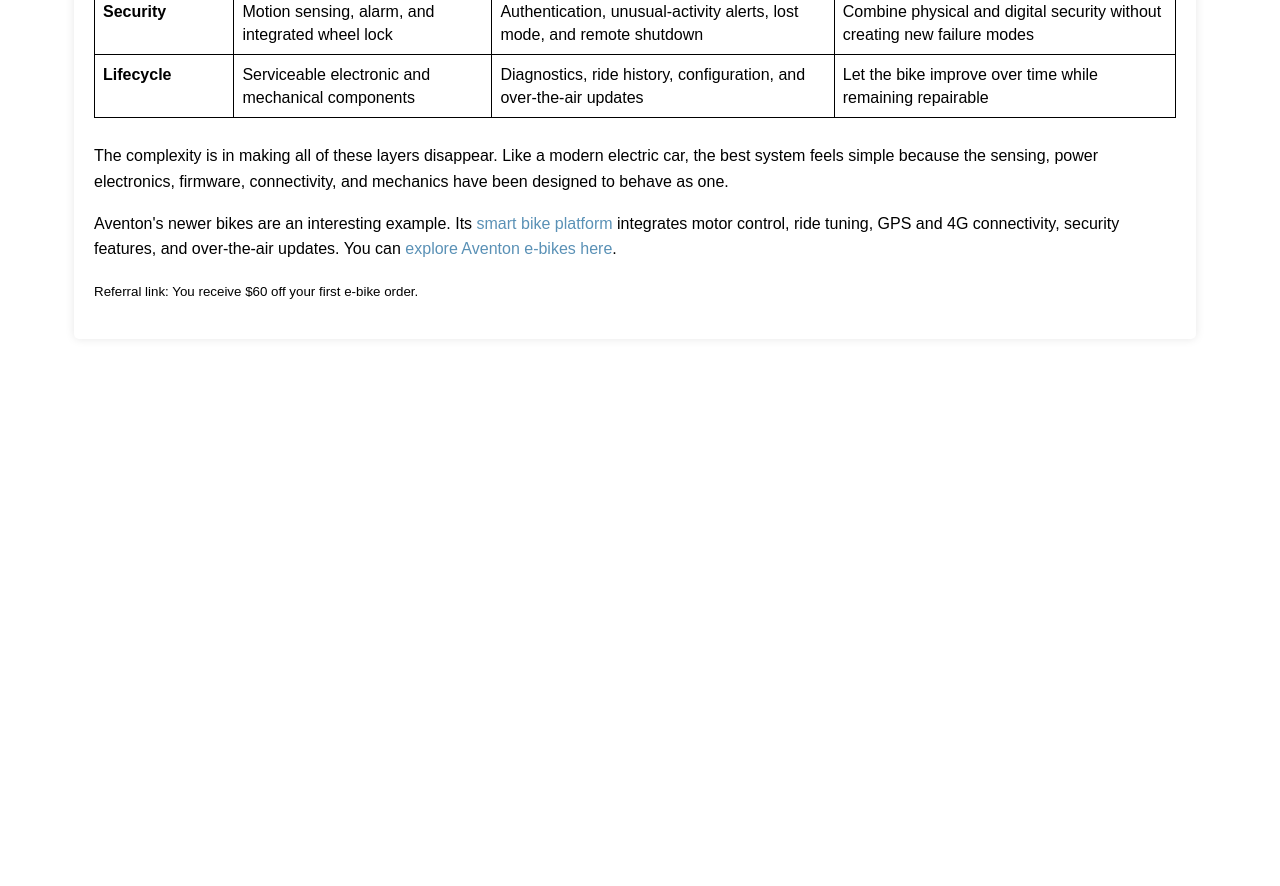
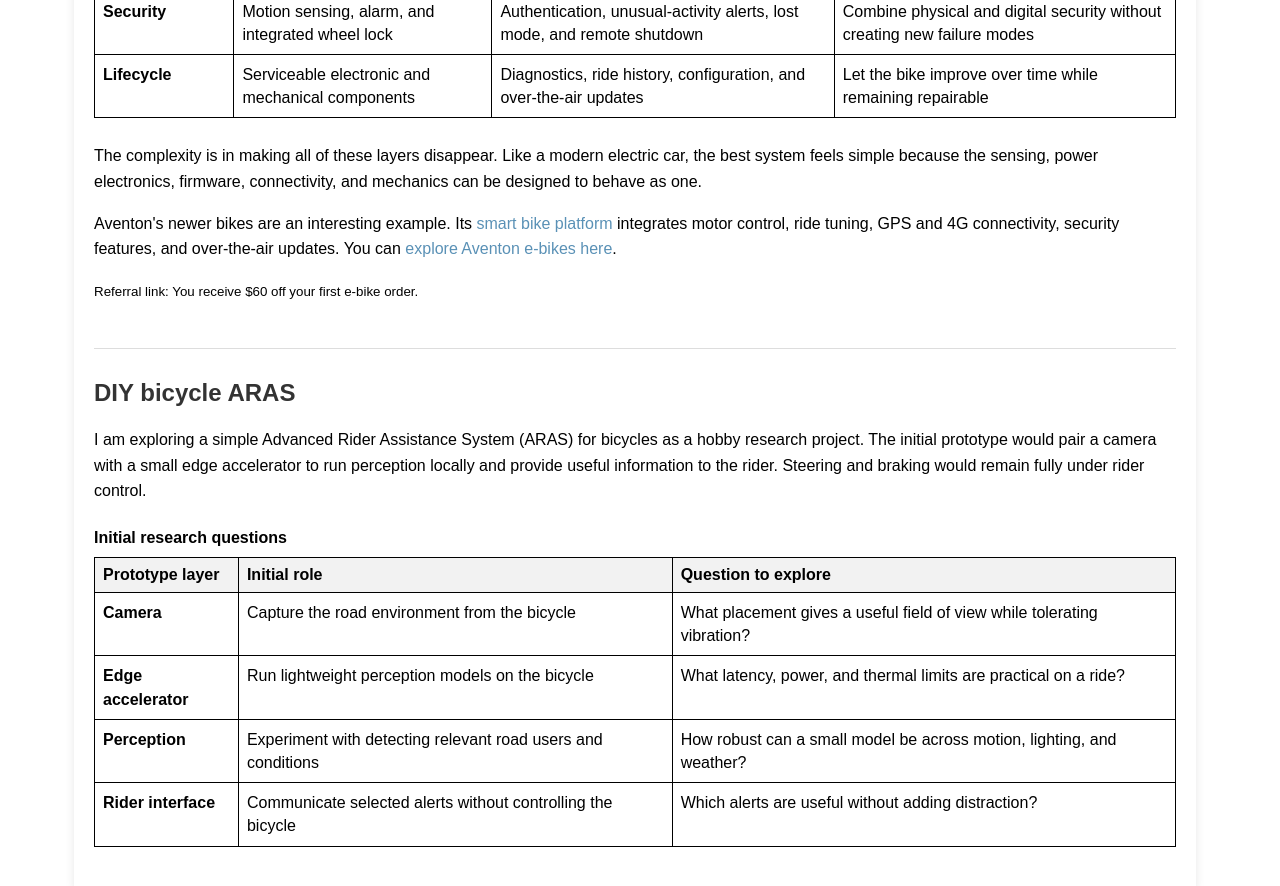
Before and after one commit to bkubwimana/bkubwimana.github.io, a plain HTML site: page others.html in a window 1280 px wide. Shown: the part 570-1456 px from the top of the page. Before the commit the page ends 1009 px from the top, so only its background shows below. Drawn offline with Linux system fonts and the light colour scheme.

Commit message:
Add bicycle ARAS hobby research

```diff
--- a/css/styles.css
+++ b/css/styles.css
@@ -315,6 +315,12 @@ th {
     line-height: 1.45;
 }
 
+.hobby-project {
+    margin-top: 45px;
+    padding-top: 30px;
+    border-top: 1px solid #ddd;
+}
+
 
 .search-inputs {
     margin-bottom: 10px;
--- a/others.html
+++ b/others.html
@@ -37,7 +37,7 @@
     <main>
         <section>
             <article>
-                <h2>Smart bike evolution</h2>
+                <h2>Smart bicycle evolution</h2>
                 <p>
                     A bicycle is already an elegant machine: human power, gears, brakes, and balance working with very
                     little between the rider and the road. A smart e-bike preserves that experience while adding the
@@ -45,7 +45,7 @@
                 </p>
 
                 <table class="smart-bike-table">
-                    <caption>A smart e-bike as a hardware–software co-designed system</caption>
+                    <caption>A conceptual smart e-bike system stack</caption>
                     <thead>
                         <tr>
                             <th>System</th>
@@ -97,7 +97,7 @@
                 <p>
                     The complexity is in making all of these layers disappear. Like a modern electric car, the best
                     system feels simple because the sensing, power electronics, firmware, connectivity, and mechanics
-                    have been designed to behave as one.
+                    can be designed to behave as one.
                 </p>
                 <p>
                     Aventon's newer bikes are an interesting example. Its
@@ -113,6 +113,49 @@
                     </small>
                 </p>
             </article>
+
+            <article class="hobby-project">
+                <h2>DIY bicycle ARAS</h2>
+                <p>
+                    I am exploring a simple Advanced Rider Assistance System (ARAS) for bicycles as a hobby research
+                    project. The initial prototype would pair a camera with a small edge accelerator to run perception
+                    locally and provide useful information to the rider. Steering and braking would remain fully under
+                    rider control.
+                </p>
+
+                <table class="smart-bike-table">
+                    <caption>Initial research questions</caption>
+                    <thead>
+                        <tr>
+                            <th>Prototype layer</th>
+                            <th>Initial role</th>
+                            <th>Question to explore</th>
+                        </tr>
+                    </thead>
+                    <tbody>
+                        <tr>
+                            <td data-label="Prototype layer"><strong>Camera</strong></td>
+                            <td data-label="Initial role">Capture the road environment from the bicycle</td>
+                            <td data-label="Question to explore">What placement gives a useful field of view while tolerating vibration?</td>
+                        </tr>
+                        <tr>
+                            <td data-label="Prototype layer"><strong>Edge accelerator</strong></td>
+                            <td data-label="Initial role">Run lightweight perception models on the bicycle</td>
+                            <td data-label="Question to explore">What latency, power, and thermal limits are practical on a ride?</td>
+                        </tr>
+                        <tr>
+                            <td data-label="Prototype layer"><strong>Perception</strong></td>
+                            <td data-label="Initial role">Experiment with detecting relevant road users and conditions</td>
+                            <td data-label="Question to explore">How robust can a small model be across motion, lighting, and weather?</td>
+                        </tr>
+                        <tr>
+                            <td data-label="Prototype layer"><strong>Rider interface</strong></td>
+                            <td data-label="Initial role">Communicate selected alerts without controlling the bicycle</td>
+                            <td data-label="Question to explore">Which alerts are useful without adding distraction?</td>
+                        </tr>
+                    </tbody>
+                </table>
+            </article>
         </section>
     </main>
 </body>
```
